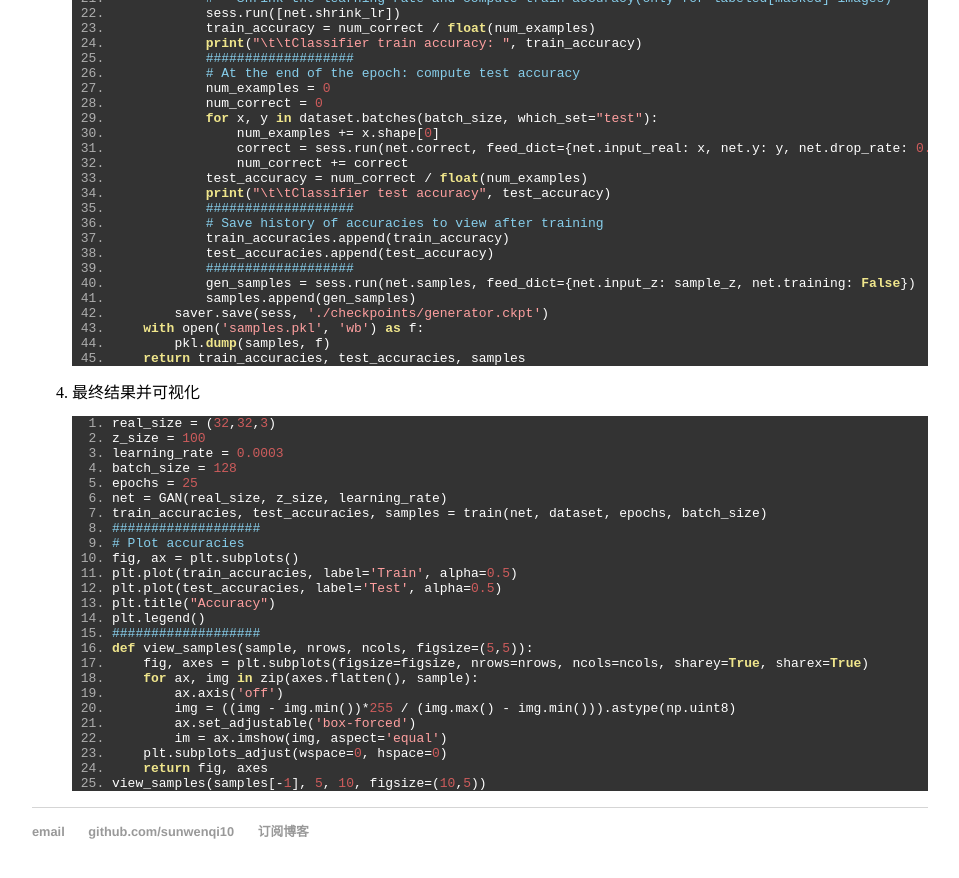
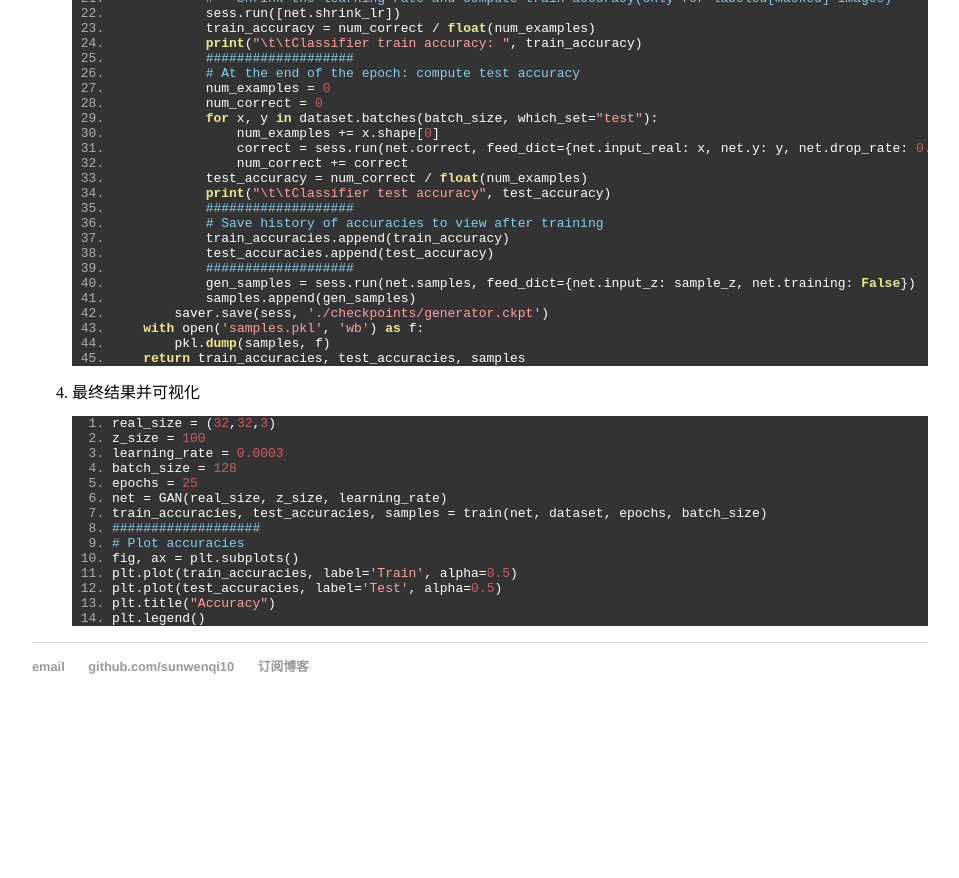
Before and after one commit to sunwenqi10/sunwenqi10.github.io, a Jekyll site: the page built from _posts/2019-01-15-Use_GAN_to_Semisupervised_Learn.md, in a window 1280 px wide and 900 px high, scrolled down 4114 px. Shown: the top 878 px of the window, without its empty margins (160-1119 px from the left). Built offline with Jekyll 4.4.1, drawn with Linux system fonts in a browser that asks for light colours; comment, search, counter and statistics services are not loaded; after the commit the page ends 4849 px from its top, so only the background shows below that.

Commit message:
Update 2019-01-15-Use_GAN_to_Semisupervised_Learn.md

````diff
--- a/_posts/2019-01-15-Use_GAN_to_Semisupervised_Learn.md
+++ b/_posts/2019-01-15-Use_GAN_to_Semisupervised_Learn.md
@@ -300,15 +300,4 @@ plt.plot(train_accuracies, label='Train', alpha=0.5)
 plt.plot(test_accuracies, label='Test', alpha=0.5)
 plt.title("Accuracy")
 plt.legend()
-###################
-def view_samples(sample, nrows, ncols, figsize=(5,5)):
-       fig, axes = plt.subplots(figsize=figsize, nrows=nrows, ncols=ncols, sharey=True, sharex=True)
-       for ax, img in zip(axes.flatten(), sample):
-           ax.axis('off')
-           img = ((img - img.min())*255 / (img.max() - img.min())).astype(np.uint8)
-           ax.set_adjustable('box-forced')
-           im = ax.imshow(img, aspect='equal')
-       plt.subplots_adjust(wspace=0, hspace=0)
-       return fig, axes
-view_samples(samples[-1], 5, 10, figsize=(10,5))
 ```
````
Also changed, not shown: other parts of _posts/2019-01-15-Use_GAN_to_Semisupervised_Learn.md (+1 -1 lines).
